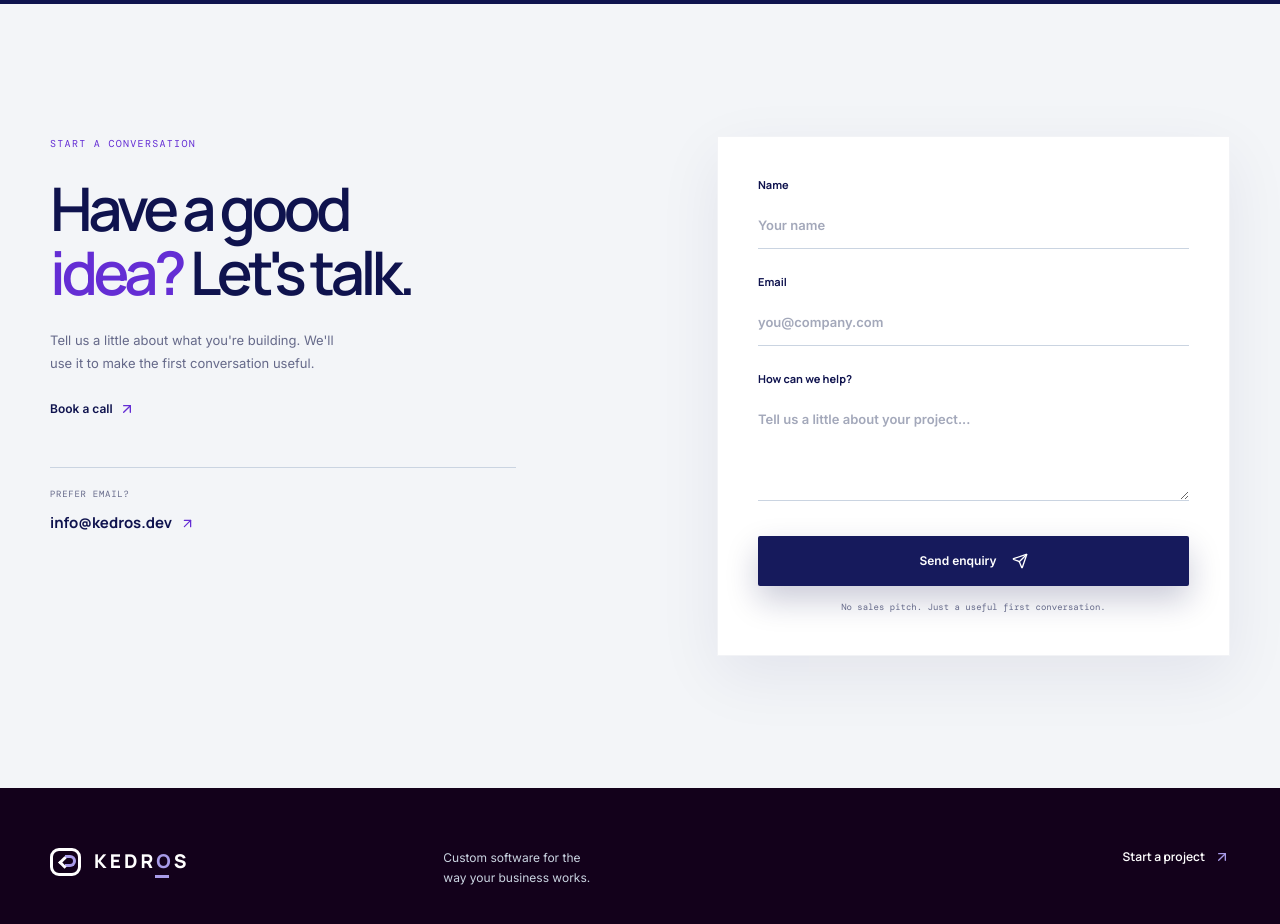
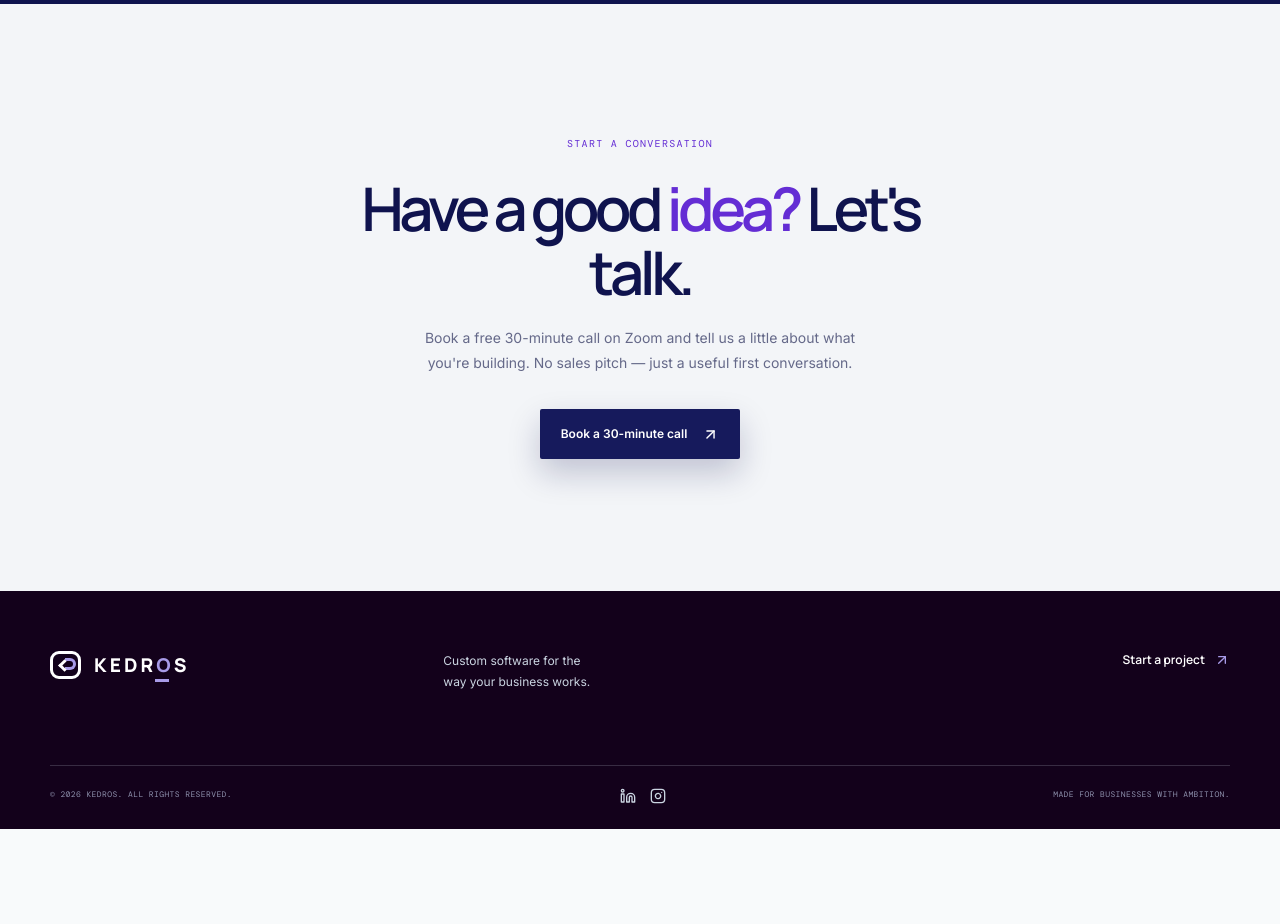
Before and after one commit to Kedros-dev/kedros, a Next.js app: page / in a window 1280 px wide. Shown: the part 4860-5784 px from the top of the page. After the commit the page ends 5689 px from the top, so only its background shows below. Built offline with nearby package versions, Linux system fonts and the light colour scheme.

Commit message:
Align contact CTA with main

```diff
--- a/app/page.jsx
+++ b/app/page.jsx
@@ -12,7 +12,6 @@ import {
   Instagram,
   Linkedin,
   Menu,
-  Send,
   Workflow,
   X
 } from "lucide-react";
@@ -159,15 +158,8 @@ export default function Home() {
   const [menuOpen, setMenuOpen] = useState(false);
   const [expandedService, setExpandedService] = useState(null);
   const [expandedProcess, setExpandedProcess] = useState(null);
-  const [formNotice, setFormNotice] = useState(false);
 
   const closeMenu = () => setMenuOpen(false);
-
-  const handleSubmit = (event) => {
-    event.preventDefault();
-    // TODO: Connect this form to the agreed enquiry endpoint or CRM when backend work is in scope.
-    setFormNotice(true);
-  };
   return (
     <div className="site-shell" id="top">
       <header className="site-header">
@@ -374,25 +366,13 @@ export default function Home() {
         </section>
 
         <section className="contact-section section-pad" id="contact">
-          <div className="container contact-grid">
-            <div className="contact-intro">
-              <p className="eyebrow">Start a conversation</p>
-              <h2>Have a good<br /><span>idea?</span> Let&apos;s talk.</h2>
-              <p>Tell us a little about what you&apos;re building. We&apos;ll use it to make the first conversation useful.</p>
-              <a href="#contact-form" className="text-link contact-call-link">Book a call <ArrowUpRight size={16} /></a>
-              <div className="contact-email">
-                <span>Prefer email?</span>
-                <a href="mailto:info@kedros.dev">info@kedros.dev <ArrowUpRight size={15} /></a>
-              </div>
-            </div>
-            <form className="contact-form" id="contact-form" onSubmit={handleSubmit}>
-              <label>Name<input type="text" name="name" placeholder="Your name" required /></label>
-              <label>Email<input type="email" name="email" placeholder="you@company.com" required /></label>
-              <label>How can we help?<textarea name="message" placeholder="Tell us a little about your project..." rows="4" required /></label>
-              <button className="button button-primary form-submit" type="submit">Send enquiry <Send size={16} /></button>
-              <p className="form-note">No sales pitch. Just a useful first conversation.</p>
-              {formNotice && <p className="form-integration-note" role="status">Enquiry sending will be connected when the contact workflow is ready.</p>}
-            </form>
+          <div className="container contact-cta">
+            <p className="eyebrow">Start a conversation</p>
+            <h2>Have a good <span>idea?</span> Let&apos;s talk.</h2>
+            <p>Book a free 30-minute call on Zoom and tell us a little about what you&apos;re building. No sales pitch — just a useful first conversation.</p>
+            <a className="button button-primary" href={BOOKING_URL} target="_blank" rel="noopener noreferrer">
+              Book a 30-minute call <ArrowUpRight size={17} />
+            </a>
           </div>
         </section>
       </main>
```
